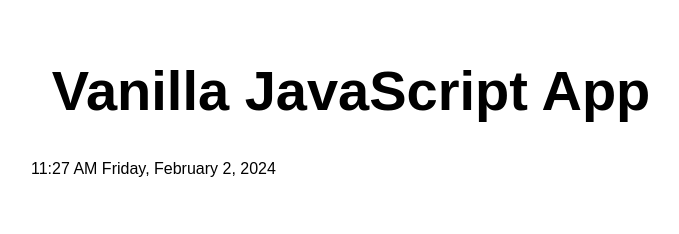
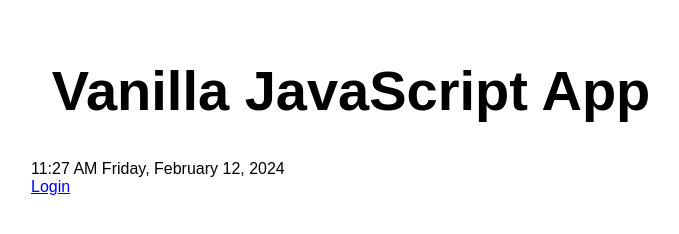
Before and after one commit to HiranthaHettiarachchi/infra, a website: page src/index.html in a window 1280 px wide. Shown: the whole page, without its empty margins (289-968 px from the left). Drawn offline with Linux system fonts and the light colour scheme; no server answers.

Commit message:
Update index.html

```diff
--- a/src/index.html
+++ b/src/index.html
@@ -22,7 +22,8 @@ console.log(await getUserInfo());
 <body>
   <main>
     <h1>Vanilla JavaScript App </h1>
-    <div>11:27 AM Friday, February 2, 2024</div>
+    <div>11:27 AM Friday, February 12, 2024</div>
+    <a href="/.auth/login/ims">Login</a>
   </main>
 </body>
 
```
